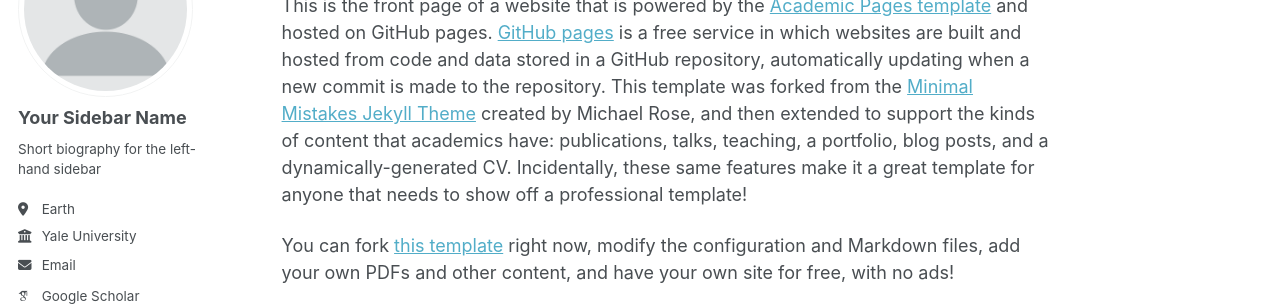
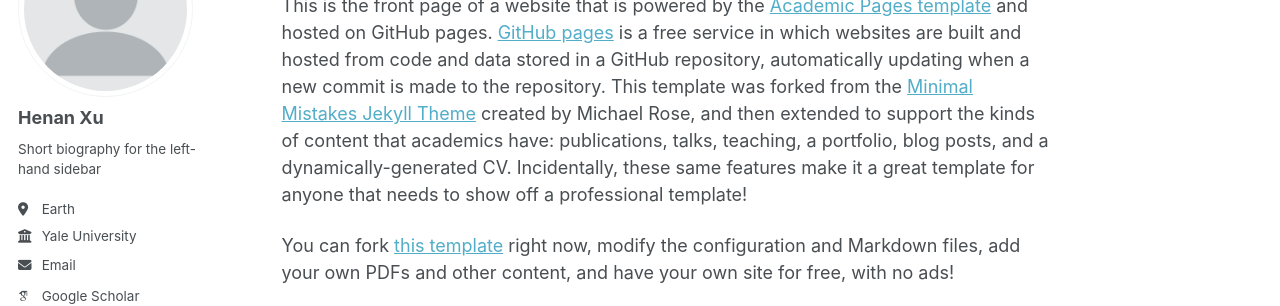
Before and after one commit to henan-xu/henan-xu.github.io, a Jekyll site: the page built from _pages/about.md, in a window 1280 px wide. Shown: the part 179-485 px from the top of the page. Built offline with Jekyll 4.4.1, drawn with Linux system fonts in a browser that asks for light colours; some web fonts are replaced; a script bundle is joined from its source files by our own code; library files that are not in the unit come from our copies.

Commit message:
Update _config.yml

```diff
--- a/_config.yml
+++ b/_config.yml
@@ -24,7 +24,7 @@ repository               : "academicpages/academicpages.github.io"
 author:
   # Biographic information
   avatar           : "profile.png"
-  name             : "Your Sidebar Name"
+  name             : "Henan Xu"
   pronouns         : # example: "she/her"
   bio              : "Short biography for the left-hand sidebar"
   location         : "Earth"
```
